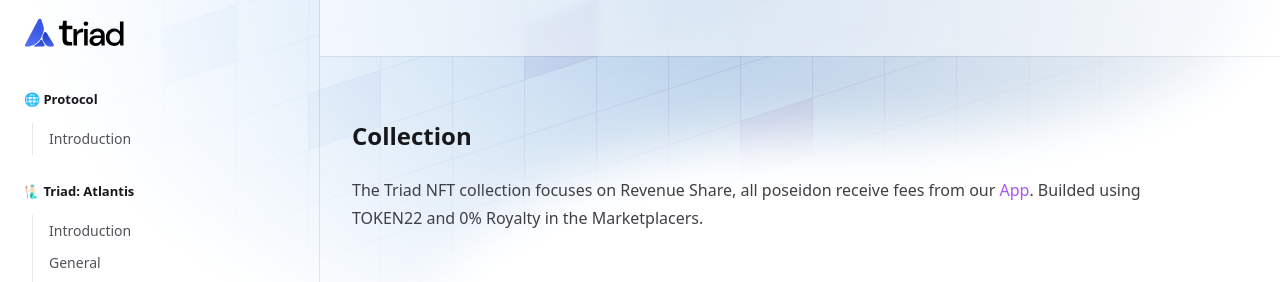
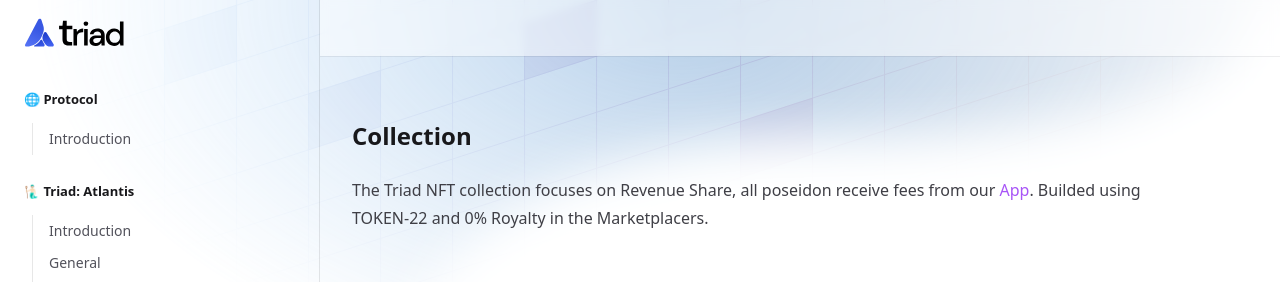
Before and after one commit to triadxyz/docs, a Next.js app: page /nft/collection in a window 1280 px wide. Shown: the top 282 px of the page. Built offline with nearby package versions, Linux system fonts and the light colour scheme.

Commit message:
collection

```diff
--- a/src/pages/nft/collection.mdx
+++ b/src/pages/nft/collection.mdx
@@ -3,7 +3,7 @@
 # Collection
 
 The Triad NFT collection focuses on Revenue Share, all poseidon receive fees from our [App](https://app.triadfi.co/).
-Builded using TOKEN22 and 0% Royalty in the Marketplacers.
+Builded using TOKEN-22 and 0% Royalty in the Marketplacers.
 
 ## Partners
 
```
